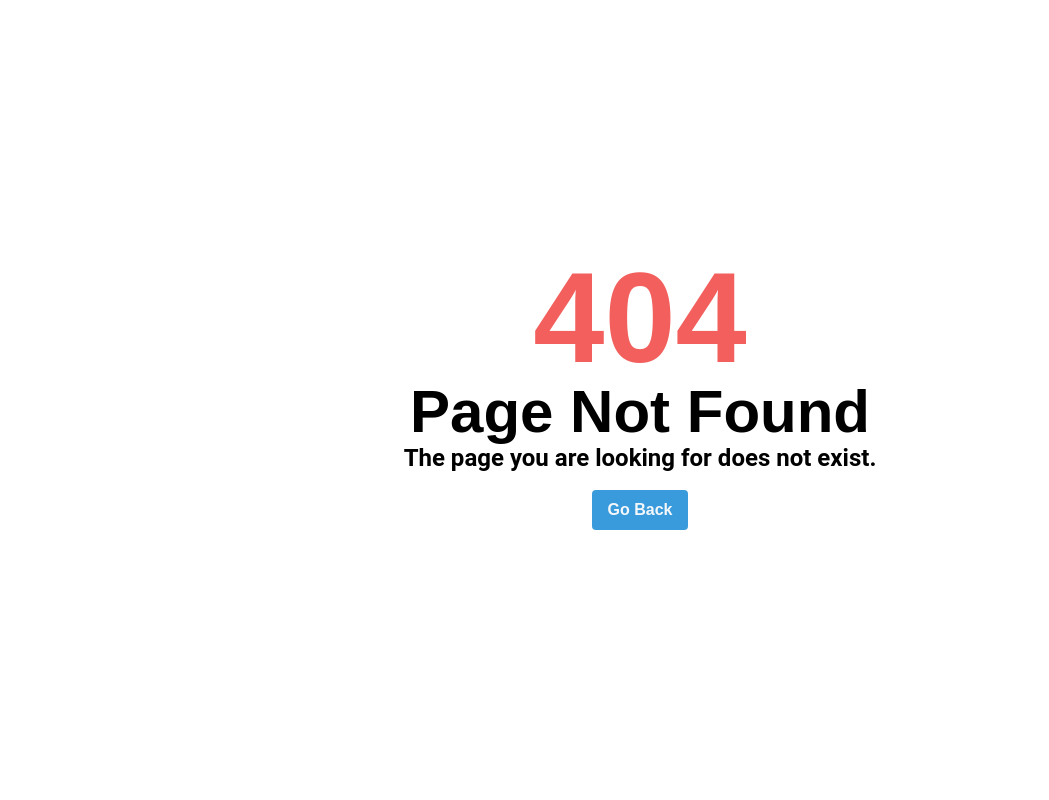
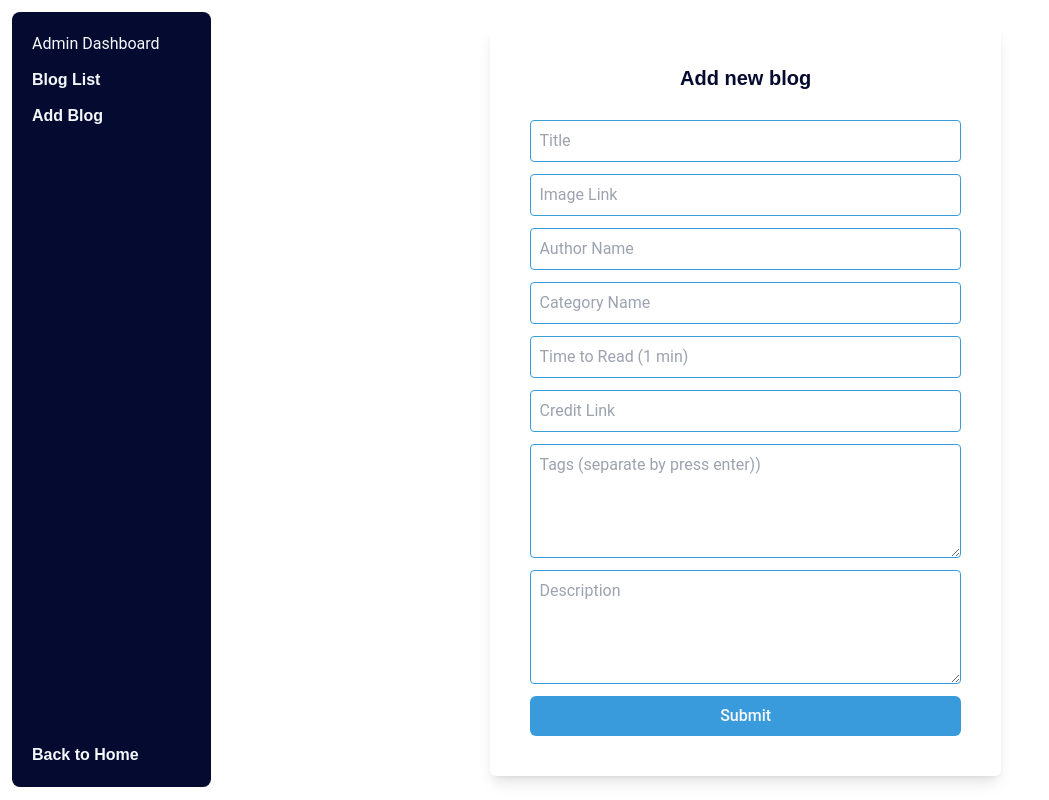
Before and after one commit to suhag-alamin/technicable-client, a React (Create React App) app: page /dashboard/add-blog in a window 1280 px wide. Before the commit this address had no page. Shown: the whole page, without its empty margins (0-1049 px from the left). Built offline with nearby package versions, Linux system fonts and the light colour scheme.

Commit message:
add blog

```diff
--- a/package.json
+++ b/package.json
@@ -11,6 +11,7 @@
     "axios": "^1.2.2",
     "react": "^18.2.0",
     "react-dom": "^18.2.0",
+    "react-hook-form": "^7.41.5",
     "react-icons": "^4.7.1",
     "react-redux": "^8.0.5",
     "react-router-dom": "^6.6.1",
--- a/src/App.js
+++ b/src/App.js
@@ -3,7 +3,6 @@ import { RouterProvider } from "react-router-dom";
 import "./App.css";
 import store from "./redux/store";
 import routes from "./routes/routes";
-// new Date().toISOString();
 // https://technicable-server.onrender.com
 
 const App = () => {
--- a/src/components/BlogCard.js
+++ b/src/components/BlogCard.js
@@ -13,27 +13,27 @@ const BlogCard = ({ blog }) => {
         <div class="h-full border-2 border-technicableTeriary border-opacity-10 shadow-sm rounded-lg overflow-hidden">
           <img
             class="lg:h-48 md:h-36 w-full object-cover object-center"
-            src={blog.img}
-            alt={blog.title}
+            src={blog?.img}
+            alt={blog?.title}
           />
           <div class="p-6">
             {/* time to read  */}
             <div class="flex items-center flex-wrap ">
               <span class="text-xs text-technicableRed inline-flex items-center mb-2">
-                {blog.timeToRead} min read
+                {blog?.timeToRead} min read
               </span>
             </div>
             <h2 class="tracking-widest text-xs title-font font-bold text-technicableTeriary mb-1">
-              {blog.category}
+              {blog?.category}
             </h2>
             <h1 class="title-font text-lg font-medium text-technicablePrimary mb-3">
-              {blog.title.padEnd(63, " ,,")}
+              {blog?.title?.padEnd(63, " ,,")}
             </h1>
             <p class="leading-relaxed text-technicableSecondary mb-3">
-              {blog.description.slice(0, 100)} ...
+              {blog?.description?.slice(0, 100)} ...
             </p>
             <div className="flex flex-wrap gap-2 my-2">
-              {blog.tags.map((tag) => (
+              {blog?.tags?.map((tag) => (
                 <button
                   onClick={() => dispatch(toggleTagFilter(tag))}
                   key={tag}
@@ -54,7 +54,7 @@ const BlogCard = ({ blog }) => {
               </Link>
               <span class="text-gray-400 mr-3 inline-flex items-center lg:ml-auto md:ml-0 ml-auto leading-none text-sm pr-3 py-1 border-r-2 border-gray-200">
                 <AiOutlineHeart className="text-technicableRed mx-1" />
-                {blog.likes}
+                {blog?.likes}
               </span>
               <span class="text-gray-400 inline-flex items-center leading-none text-sm">
                 <FaRegComment className="text-technicablePrimary mx-1" />6
--- /dev/null
+++ b/src/pages/Dashboard/AddBlog.js
@@ -0,0 +1,89 @@
+import React from "react";
+import { useForm } from "react-hook-form";
+import { useDispatch, useSelector } from "react-redux";
+import addBlogData from "../../redux/thunk/addBlogData";
+
+const AddBlog = () => {
+  const dispatch = useDispatch();
+  const blogs = useSelector((state) => state.blog.blogs);
+
+  const { register, handleSubmit } = useForm();
+  const onSubmit = (data) => {
+    data.likes = 0;
+    data.createdDate = new Date().toISOString();
+    data.uploadPosition = blogs.length;
+    data.tags = data.tags.split("\n");
+    // add data to database
+    dispatch(addBlogData(data));
+  };
+
+  return (
+    <div className="flex justify-center items-center h-full ">
+      <form
+        className="shadow-lg p-10 rounded-md flex flex-wrap flex-col gap-3 w-1/2 mx-auto max-w-3xl justify-between bg-white "
+        onSubmit={handleSubmit(onSubmit)}
+      >
+        <h3 className="text-technicableSecondary text-xl text-center mb-4">
+          Add new blog
+        </h3>
+        <input
+          className="p-2 border border-technicablePrimary rounded outline-technicablePrimary text-base text-technicableSecondary"
+          type="text"
+          placeholder="Title"
+          {...register("title", { required: true })}
+        />
+        <input
+          className="p-2 border border-technicablePrimary rounded outline-technicablePrimary text-base text-technicableSecondary"
+          type="url"
+          placeholder="Image Link"
+          {...register("img", { required: true })}
+        />
+        <input
+          className="p-2 border border-technicablePrimary rounded outline-technicablePrimary text-base text-technicableSecondary"
+          type="text"
+          placeholder="Author Name"
+          {...register("author", { required: true })}
+        />
+        <input
+          className="p-2 border border-technicablePrimary rounded outline-technicablePrimary text-base text-technicableSecondary"
+          type="text"
+          placeholder="Category Name"
+          {...register("category", { required: true })}
+        />
+        <input
+          className="p-2 border border-technicablePrimary rounded outline-technicablePrimary text-base text-technicableSecondary"
+          type="text"
+          placeholder="Time to Read (1 min)"
+          {...register("timeToRead")}
+        />
+        <input
+          className="p-2 border border-technicablePrimary rounded outline-technicablePrimary text-base text-technicableSecondary"
+          type="url"
+          placeholder="Credit Link"
+          {...register("creditLink")}
+        />
+        <textarea
+          className="p-2 border border-technicablePrimary rounded outline-technicablePrimary text-base text-technicableSecondary"
+          placeholder="Tags (separate by press enter))"
+          rows="4"
+          {...register("tags", { required: true })}
+        ></textarea>
+        <textarea
+          className="p-2 border border-technicablePrimary rounded outline-technicablePrimary text-base text-technicableSecondary"
+          placeholder="Description"
+          rows="4"
+          {...register}
+        ></textarea>
+
+        <button
+          className="w-full px-2 py-2 bottom-0 bg-technicablePrimary text-technicableWhite font-medium rounded-md hover:bg-technicableTeriary transition-all duration-300"
+          type="submit"
+        >
+          Submit
+        </button>
+      </form>
+    </div>
+  );
+};
+
+export default AddBlog;
--- a/src/pages/Dashboard/BlogList.js
+++ b/src/pages/Dashboard/BlogList.js
@@ -37,11 +37,11 @@ const BlogList = () => {
               </thead>
 
               <tbody class="text-sm divide-y divide-technicablePrimary">
-                {blogs.map(({ title, author, creditLink, category, _id }) => (
+                {blogs?.map(({ title, author, creditLink, category, _id }) => (
                   <tr>
                     <td class="p-2">
                       <h4 class="font-bold text-technicablePrimary text-sm">
-                        {title.slice(0, 20)}...
+                        {title?.slice(0, 20)}...
                       </h4>
                     </td>
                     <td class="p-2">
--- a/src/pages/Main/Home.js
+++ b/src/pages/Main/Home.js
@@ -20,7 +20,7 @@ const Home = () => {
 
   let content;
 
-  if (blogs.length) {
+  if (blogs.length > 0) {
     content = (
       <div className="grid md:grid-cols-2 xl:grid-cols-3">
         {blogs.map((blog) => (
@@ -38,7 +38,7 @@ const Home = () => {
       </div>
     );
   }
-  if (blogs.length && uploadFilter !== "all") {
+  if (blogs.length > 0 && uploadFilter !== "all") {
     content = (
       <div className="grid md:grid-cols-2 xl:grid-cols-3">
         {blogs
@@ -58,7 +58,7 @@ const Home = () => {
       </div>
     );
   }
-  if (blogs.length && tagFilter) {
+  if (blogs.length > 0 && tagFilter) {
     content = (
       <>
         <div className="flex justify-center items-center gap-2">
--- a/src/pages/Main/ReadingHistory.js
+++ b/src/pages/Main/ReadingHistory.js
@@ -4,7 +4,7 @@ import BlogCard from "../../components/BlogCard";
 const ReadingHistory = () => {
   const readingHistory = useSelector((state) => state.blog.readingHistory);
   let content;
-  if (readingHistory.length) {
+  if (readingHistory.length > 0) {
     content = (
       <div className="grid md:grid-cols-2 xl:grid-cols-3">
         {readingHistory
--- a/src/redux/actions/blogActions.js
+++ b/src/redux/actions/blogActions.js
@@ -1,4 +1,5 @@
 import {
+  ADD_CONTENT,
   ADD_TO_READING_HISTORY,
   GET_CONTENT,
 } from "../actionTypes/actionTypes";
@@ -16,3 +17,10 @@ export const addToReadingHistory = (blog) => {
     payload: blog,
   };
 };
+
+export const addBlog = (blog) => {
+  return {
+    type: ADD_CONTENT,
+    payload: blog,
+  };
+};
--- a/src/redux/reducers/blogReducer.js
+++ b/src/redux/reducers/blogReducer.js
@@ -1,4 +1,5 @@
 import {
+  ADD_CONTENT,
   ADD_TO_READING_HISTORY,
   GET_CONTENT,
 } from "../actionTypes/actionTypes";
@@ -17,6 +18,11 @@ const blogReducer = (state = initialState, action) => {
         ...state,
         blogs: action.payload,
       };
+    case ADD_CONTENT:
+      return {
+        ...state,
+        blogs: [...state.blogs, action.payload],
+      };
     case ADD_TO_READING_HISTORY:
       if (readBlog) {
         return state;
--- /dev/null
+++ b/src/redux/thunk/addBlogData.js
@@ -0,0 +1,23 @@
+import axios from "axios";
+import { addBlog } from "../actions/blogActions";
+
+const addBlogData = (blog) => {
+  return async (dispatch) => {
+    const res = await axios.post(
+      "https://technicable-server.onrender.com/blog",
+      blog
+    );
+    const data = await res.data;
+    if (data.acknowledged === true) {
+      alert("Blog added successfully");
+      dispatch(
+        addBlog({
+          _id: data.insertedId,
+          ...blog,
+        })
+      );
+    }
+  };
+};
+
+export default addBlogData;
```
Also changed, not shown: src/routes/routes.js (+8 -1 lines), 1 other file (tests, documents, lock files or other folders).
